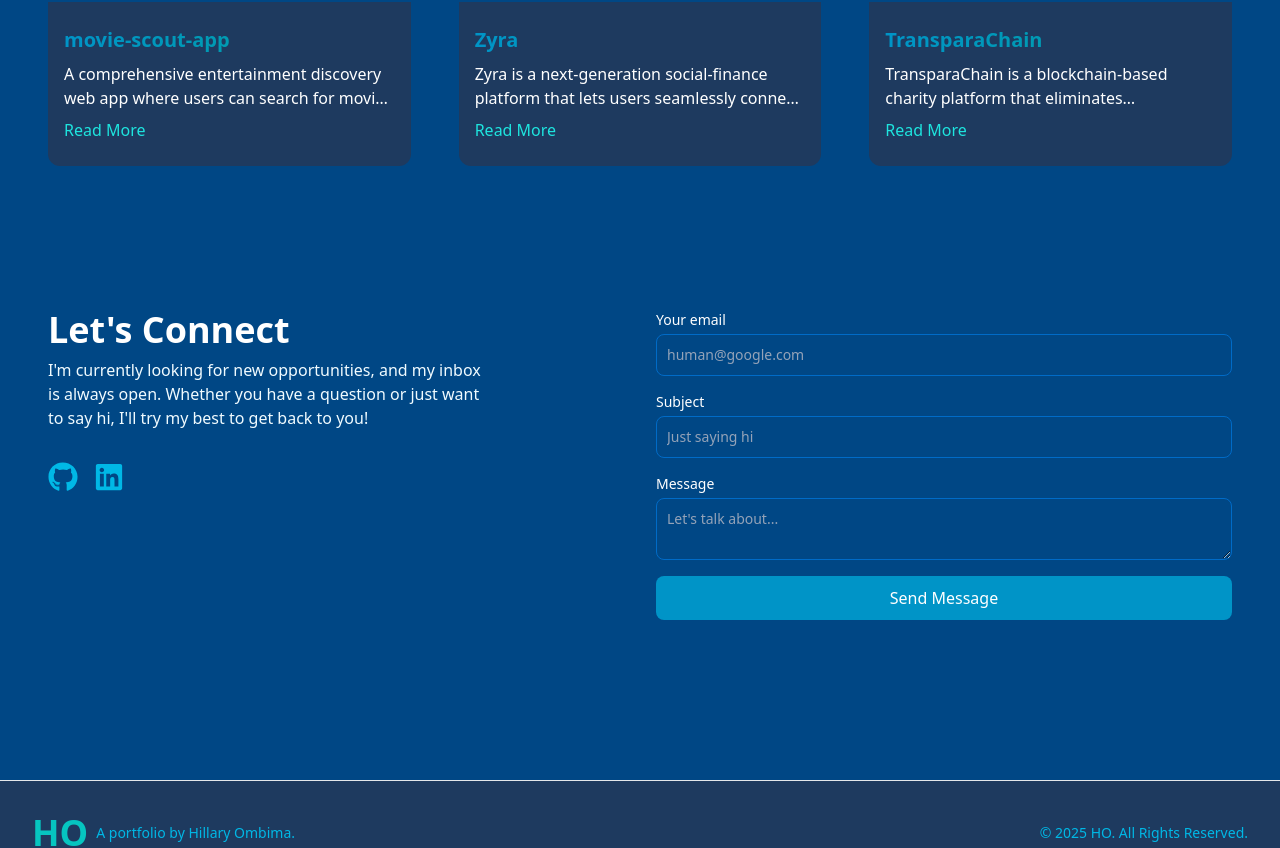
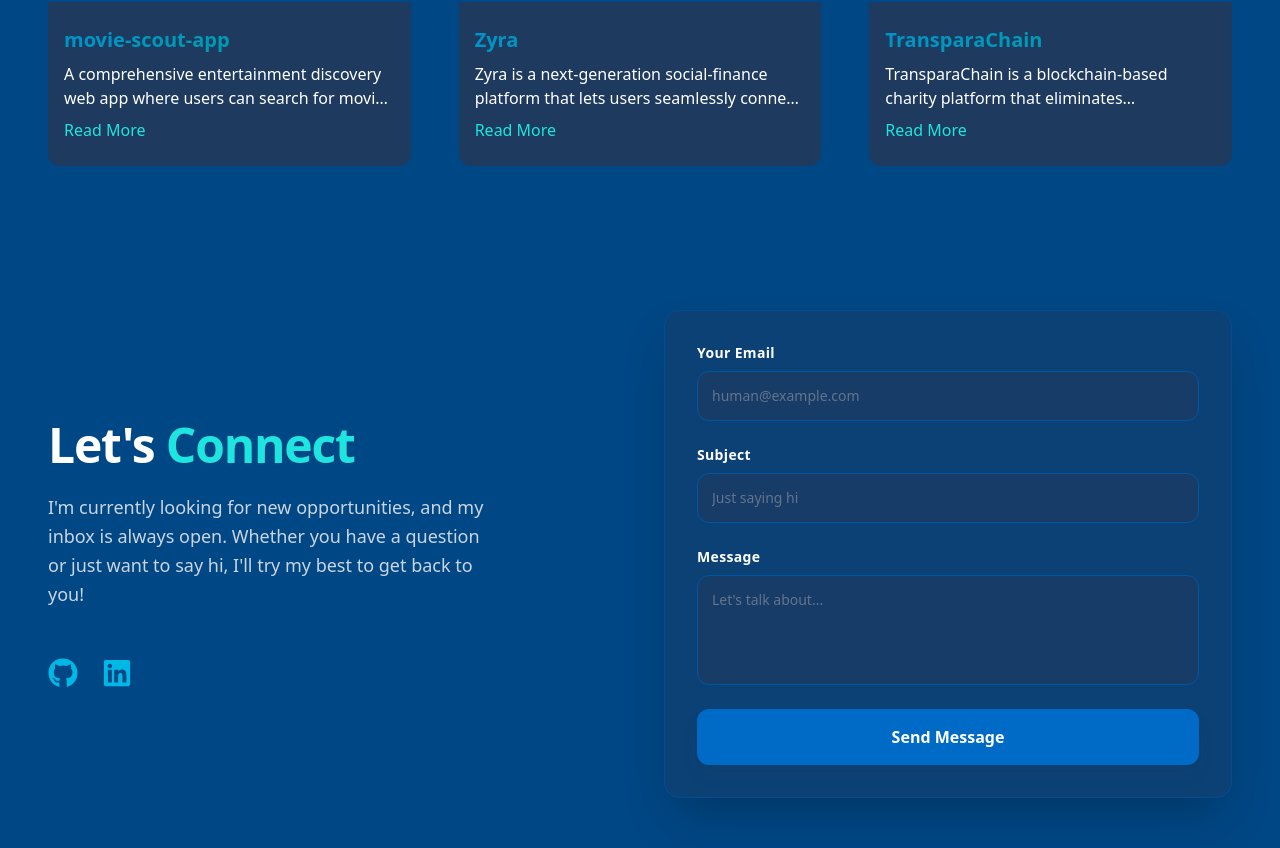
Before and after one commit to ombima56/ombima-hillary, a React (Vite) app in the folder frontend/: page / in a window 1280 px wide. Shown: the part 1949-2797 px from the top of the page. Built offline with nearby package versions, Linux system fonts and the light colour scheme.

Commit message:
style: modernize UI theme with neutral-900 background, enhanced glassmorphism, and refined contact form components

```diff
--- a/frontend/src/components/ui/ProjectCard/EmailSection.jsx
+++ b/frontend/src/components/ui/ProjectCard/EmailSection.jsx
@@ -70,22 +70,25 @@ const EmailSection = () => {
   return (
     <MotionSection
       ref={ref}
-      initial={{ opacity: 0, y: -100 }}
-      animate={isInView ? { opacity: 1, y: 0 } : { opacity: 0, y: -100 }}
-      transition={{ duration: 0.5 }}
+      initial={{ opacity: 0, y: 50 }}
+      animate={isInView ? { opacity: 1, y: 0 } : { opacity: 0, y: 50 }}
+      transition={{ duration: 0.8, ease: "easeOut" }}
       id="contact"
-      className="grid md:grid-cols-2 my-12 md:my-12 py-24 gap-8 relative"
+      className="grid md:grid-cols-2 my-12 py-24 gap-12 relative"
     >
-      <div className="z-10">
-        <h5 className="text-4xl font-bold text-white mb-2">
-          Let&apos;s Connect
+      {/* Background Glow */}
+      <div className="absolute top-1/2 left-1/2 -translate-x-1/2 -translate-y-1/2 w-full h-full bg-primary-500/5 blur-[120px] -z-10 rounded-full"></div>
+
+      <div className="z-10 flex flex-col justify-center">
+        <h5 className="text-5xl font-extrabold text-white mb-6 tracking-tight">
+          Let&apos;s <span className="text-accent-400">Connect</span>
         </h5>
-        <p className="text-secondary-50 mb-4 max-w-md">
+        <p className="text-neutral-300 text-lg mb-8 max-w-md leading-relaxed">
           I&apos;m currently looking for new opportunities, and my inbox is
           always open. Whether you have a question or just want to say hi,
           I&apos;ll try my best to get back to you!
         </p>
-        <div className="socials flex flex-row gap-4 mt-8">
+        <div className="socials flex flex-row gap-6 mt-4">
           <SocialIcon href="https://github.com/ombima56" Icon={FaGithub} />
           <SocialIcon
             href="https://linkedin.com/in/hillary-ombima"
@@ -93,22 +96,25 @@ const EmailSection = () => {
           />
         </div>
       </div>
-      <div>
+      <div className="bg-primary-900/40 backdrop-blur-md border border-primary-700/50 p-8 rounded-2xl shadow-2xl">
         {emailSubmitted ? (
-          <div className="text-center md:text-left p-6 rounded-lg bg-green-500 text-white">
-            <p className="text-lg font-semibold">
-              Thank you for your message! I'll get back to you as soon as
-              possible.
+          <div className="text-center py-12 flex flex-col items-center">
+            <div className="w-16 h-16 bg-success/20 text-success rounded-full flex items-center justify-center mb-4">
+               <svg className="w-8 h-8" fill="none" stroke="currentColor" viewBox="0 0 24 24"><path strokeLinecap="round" strokeLinejoin="round" strokeWidth="3" d="M5 13l4 4L19 7"></path></svg>
+            </div>
+            <p className="text-xl font-bold text-white mb-2">Message Sent!</p>
+            <p className="text-neutral-300 text-sm">
+              Thank you for reaching out. I'll get back to you shortly.
             </p>
           </div>
         ) : (
-          <form className="flex flex-col gap-4" onSubmit={handleSubmit}>
+          <form className="flex flex-col gap-6" onSubmit={handleSubmit}>
             <div>
               <label
                 htmlFor="email"
-                className="text-white block mb-1 text-sm font-medium"
+                className="text-white block mb-2 text-sm font-semibold tracking-wide"
               >
-                Your email
+                Your Email
               </label>
               <input
                 name="email"
@@ -116,14 +122,14 @@ const EmailSection = () => {
                 id="email"
                 required
                 disabled={isLoading}
-                className="bg-primary-800 border border-primary-600 placeholder-text-muted text-white text-sm rounded-lg block w-full p-2.5 focus:ring-accent-500 focus:border-accent-500"
-                placeholder="human@google.com"
+                className="bg-primary-900/60 border border-primary-700 placeholder-neutral-500 text-white text-sm rounded-xl block w-full p-3.5 focus:ring-2 focus:ring-accent-500/50 focus:border-accent-500 outline-none transition-all duration-300"
+                placeholder="human@example.com"
               />
             </div>
             <div>
               <label
                 htmlFor="subject"
-                className="text-white block text-sm mb-1 font-medium"
+                className="text-white block text-sm mb-2 font-semibold tracking-wide"
               >
                 Subject
               </label>
@@ -133,14 +139,14 @@ const EmailSection = () => {
                 id="subject"
                 required
                 disabled={isLoading}
-                className="bg-primary-800 border border-primary-600 placeholder-text-muted text-white text-sm rounded-lg block w-full p-2.5 focus:ring-accent-500 focus:border-accent-500"
+                className="bg-primary-900/60 border border-primary-700 placeholder-neutral-500 text-white text-sm rounded-xl block w-full p-3.5 focus:ring-2 focus:ring-accent-500/50 focus:border-accent-500 outline-none transition-all duration-300"
                 placeholder="Just saying hi"
               />
             </div>
             <div>
               <label
                 htmlFor="message"
-                className="text-white block text-sm mb-1 font-medium"
+                className="text-white block text-sm mb-2 font-semibold tracking-wide"
               >
                 Message
               </label>
@@ -148,24 +154,25 @@ const EmailSection = () => {
                 name="message"
                 id="message"
                 required
+                rows={4}
                 disabled={isLoading}
-                className="bg-primary-800 border border-primary-600 placeholder-text-muted text-white text-sm rounded-lg block w-full p-2.5 focus:ring-accent-500 focus:border-accent-500"
+                className="bg-primary-900/60 border border-primary-700 placeholder-neutral-500 text-white text-sm rounded-xl block w-full p-3.5 focus:ring-2 focus:ring-accent-500/50 focus:border-accent-500 outline-none transition-all duration-300 resize-none"
                 placeholder="Let's talk about..."
               />
             </div>
             <button
               type="submit"
               disabled={isLoading}
-              className={`font-medium py-2.5 px-5 rounded-lg w-full transition-colors duration-300 ${
+              className={`font-bold py-4 px-5 rounded-xl w-full transition-all duration-300 shadow-lg ${
                 isLoading
-                  ? "bg-gray-500 cursor-not-allowed"
-                  : "bg-secondary-600 hover:bg-secondary-700 text-white"
+                  ? "bg-neutral-700 cursor-not-allowed"
+                  : "bg-primary-600 hover:bg-primary-500 text-white shadow-primary-900/20 hover:-translate-y-1 active:translate-y-0"
               }`}
             >
               {isLoading ? "Sending..." : "Send Message"}
             </button>
             {error && (
-              <p className="text-red-500 text-sm mt-2 p-3 rounded-md bg-red-100 bg-opacity-10 text-center">
+              <p className="text-error text-sm mt-2 p-4 rounded-xl bg-error/10 border border-error/20 text-center">
                 {error}
               </p>
             )}
```
